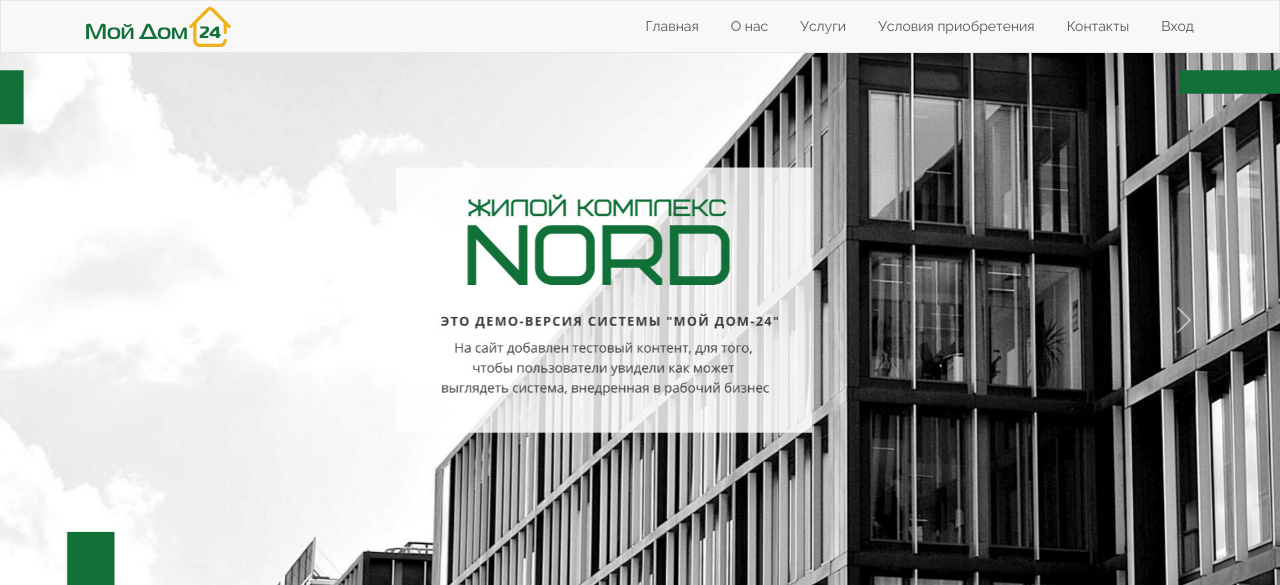
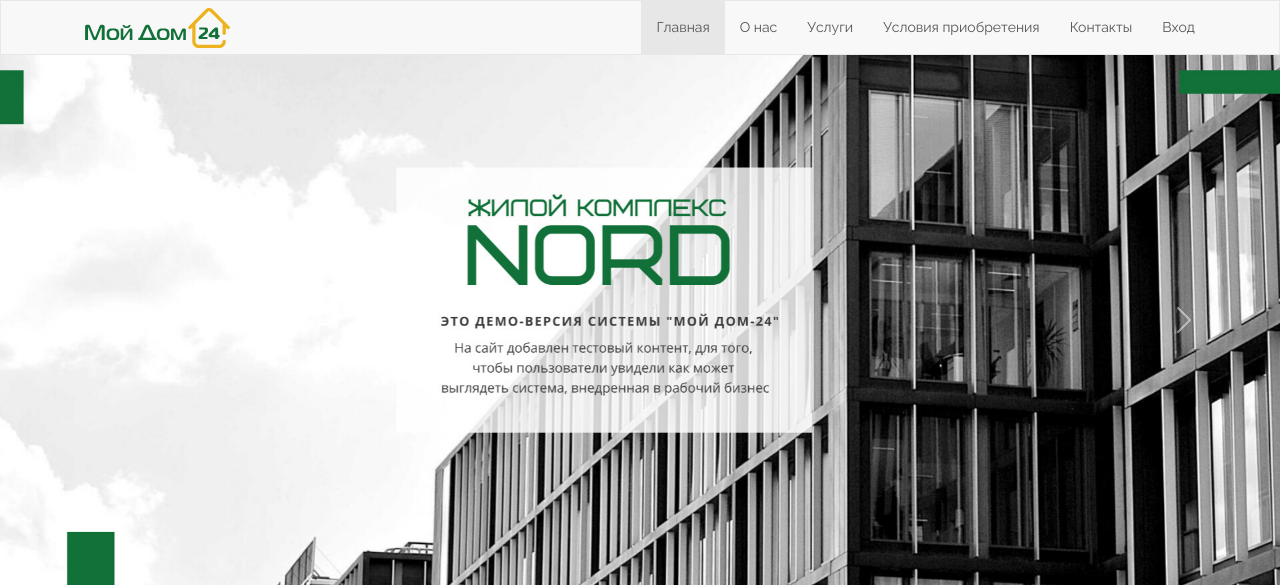
Before and after one commit to avadadevelopers/my-house-24-django, a Django app: page / in a window 1280 px wide. Shown: the top 585 px of the page. Run offline with Django 3.2, Linux system fonts and the light colour scheme; some libraries are stand-ins or nearby versions.

Commit message:
change static css

```diff
--- a/MyHome24/static/css/styles.css
+++ b/MyHome24/static/css/public/styles.css
@@ -67,18 +67,25 @@
     padding: 0px;
 
 }
+.navbar li {
+    list-style-type: none;
+    text-align: center;
+    padding: 15px 15px;
+}
 .navbar a {
     color: #555;
     text-align: center;
-    padding: 15px 16px;
+    padding: 16px 15px;
     text-decoration: none;
 }
-.navbar a:active {
+
+.navbar a.active{
     background-color: #e7e7e7;
 }
 .navbar a:hover {
     color: black;
 }
+
 .page-header h1, h2, h3 {
     font-size: 24px;
 }
--- a/MyHome24/templates/public/base.html
+++ b/MyHome24/templates/public/base.html
@@ -7,22 +7,24 @@
         <link rel="preconnect" href="https://fonts.gstatic.com">
         <link href="https://fonts.googleapis.com/css2?family=Raleway&display=swap" rel="stylesheet">
         <link href="https://cdn.jsdelivr.net/npm/bootstrap@5.0.0-beta1/dist/css/bootstrap.min.css" rel="stylesheet" integrity="sha384-giJF6kkoqNQ00vy+HMDP7azOuL0xtbfIcaT9wjKHr8RbDVddVHyTfAAsrekwKmP1" crossorigin="anonymous">
-        <link rel="stylesheet" href="../../static/css/styles.css">
+        <link rel="stylesheet" href="../../static/css/public/styles.css">
         <link href="https://use.fontawesome.com/releases/v5.0.13/css/all.css" rel="stylesheet">
 </head>
 <body>
 <div class="navbar">
     <div class="container d-flex justify-content-between">
         <div class="logo">
-            <a href="#"><img src="{% static 'img/logo/logo.svg' %}" style="width: 145px; max-height: 40px"></a>
+            <a href="/"><img src="{% static 'img/logo/logo.svg' %}" style="width: 145px; max-height: 40px"></a>
         </div>
         <div class="d-flex">
-            <a href="{% url 'public_index' %}">Главная</a>
-            <a href="{% url 'public_about' %}">О нас</a>
-            <a href="{% url 'public_services' %}">Услуги</a>
-            <a href="https://avada-media.ua/myhouse24/">Условия приобретения</a>
-            <a href="{% url 'public_contact' %}">Контакты</a>
-            <a href="{% url 'public_index' %}">Вход</a>
+            <ul class="nav navbar-nav navbar-right"></ul>
+                <a href="{% url 'public_index' %}" {% if request.path == '/' %}class="active"{% endif %}>Главная</a>
+                <a href="{% url 'public_about' %}" {% if request.path == '/about' %}class="active"{% endif %}>О нас</a>
+                <a href="{% url 'public_services' %}" {% if request.path == '/services' %}class="active"{% endif %}>Услуги</a>
+                <a href="https://avada-media.ua/myhouse24/">Условия приобретения</a>
+                <a href="{% url 'public_contact' %}" {% if request.path == '/contact' %}class="active"{% endif %}>Контакты</a>
+                <a href="{% url 'public_index' %}">Вход</a>
+            </ul>
         </div>
     </div>
 </div>
```
